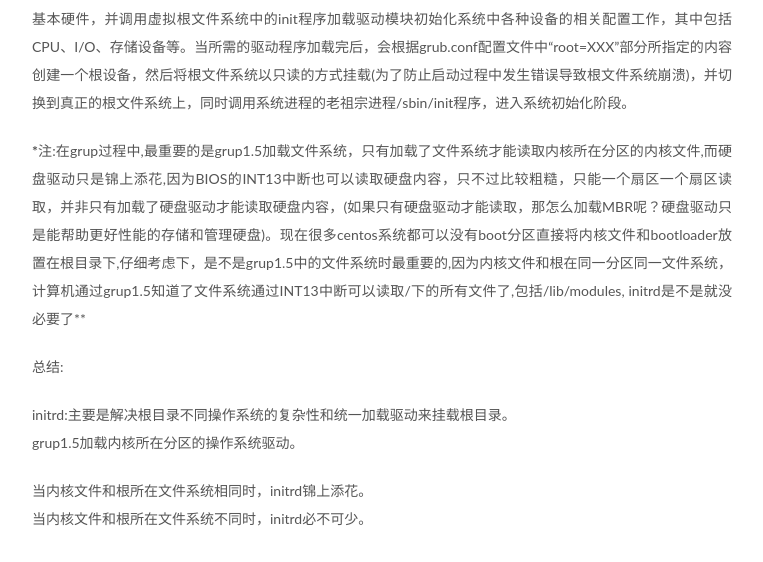
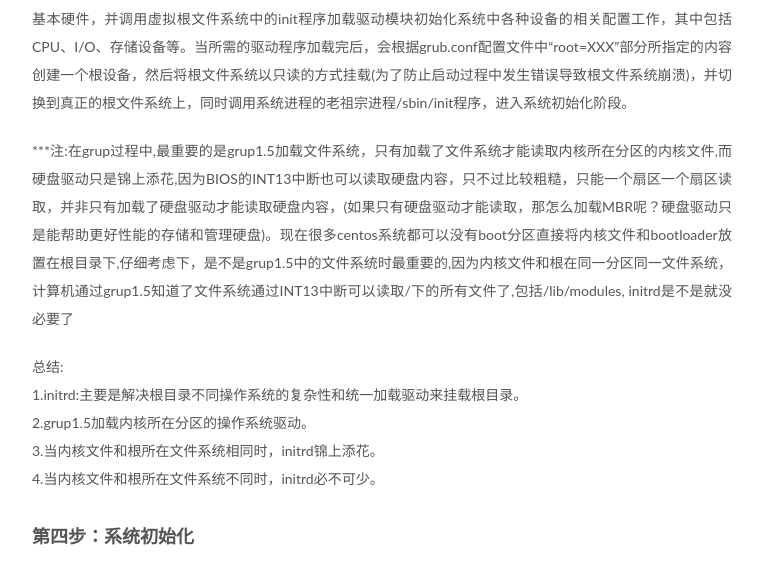
Before and after one commit to glacier-hug/glacierBlog.github.io, a plain HTML site: page 2018/10/03/3-CentOS6启动流程/index.html in a window 1280 px wide. Shown: the part 3940-4502 px from the top of the page, without its empty margins (98-861 px from the left). Drawn offline with Linux system fonts and the light colour scheme.

Commit message:
Site updated: 2018-10-25 13:38:06

```diff
--- a/2018/10/03/3-CentOS6启动流程/index.html
+++ b/2018/10/03/3-CentOS6启动流程/index.html
@@ -94,7 +94,7 @@
 <meta property="og:image" content="https://glacier-hug.github.io/glacierBlog.github.io/2018/10/03/3-CentOS6启动流程/linux_3_5.jpg">
 <meta property="og:image" content="https://glacier-hug.github.io/glacierBlog.github.io/2018/10/03/3-CentOS6启动流程/linux_3_6.jpg">
 <meta property="og:image" content="https://glacier-hug.github.io/glacierBlog.github.io/2018/10/03/3-CentOS6启动流程/linux_3_7.jpg">
-<meta property="og:updated_time" content="2018-10-25T05:26:58.583Z">
+<meta property="og:updated_time" content="2018-10-25T05:38:00.270Z">
 <meta name="twitter:card" content="summary">
 <meta name="twitter:title" content="3.CentOS6启动流程">
 <meta name="twitter:description" content="Linux启动流程">
@@ -421,10 +421,8 @@
 <p>在实际过程是通过第二种方法。</p>
 <p>linux文件系统驱动程序都作为模块都放置在/lib/module文件夹中。根文件系统可以多种多样，例如ext3、fat32、ntfs等等。/lib/moudle文件夹下的内容也不是连续存放在硬盘中的，而是根据各自文件系统的存储方式，分散存储在各个存储单元中，因此当操作系统内核没有对应文件系统的驱动时，根本没法读取真正/lib/module中的驱动，因此也没办法读取真正的根文件系统。<br>因此这时就需要一个中介系统，那就是虚拟根文件系统,保持了微内核的精简也达到了启动的目的。</p>
 <p>initrd(initial RAM Disk)(initramfs Initial RAM FileSystem)程序建立RAMDisk内存虚拟根文件系统后，内核开始驱动基本硬件，并调用虚拟根文件系统中的init程序加载驱动模块初始化系统中各种设备的相关配置工作，其中包括CPU、I/O、存储设备等。当所需的驱动程序加载完后，会根据grub.conf配置文件中“root=XXX”部分所指定的内容创建一个根设备，然后将根文件系统以只读的方式挂载(为了防止启动过程中发生错误导致根文件系统崩溃)，并切换到真正的根文件系统上，同时调用系统进程的老祖宗进程/sbin/init程序，进入系统初始化阶段。</p>
-<p><strong>*</strong>注:在grup过程中,最重要的是grup1.5加载文件系统，只有加载了文件系统才能读取内核所在分区的内核文件,而硬盘驱动只是锦上添花,因为BIOS的INT13中断也可以读取硬盘内容，只不过比较粗糙，只能一个扇区一个扇区读取，并非只有加载了硬盘驱动才能读取硬盘内容，(如果只有硬盘驱动才能读取，那怎么加载MBR呢？硬盘驱动只是能帮助更好性能的存储和管理硬盘)。现在很多centos系统都可以没有boot分区直接将内核文件和bootloader放置在根目录下,仔细考虑下，是不是grup1.5中的文件系统时最重要的,因为内核文件和根在同一分区同一文件系统，计算机通过grup1.5知道了文件系统通过INT13中断可以读取/下的所有文件了,包括/lib/modules, initrd是不是就没必要了**</p>
-<p>总结:</p>
-<p>initrd:主要是解决根目录不同操作系统的复杂性和统一加载驱动来挂载根目录。<br>grup1.5加载内核所在分区的操作系统驱动。</p>
-<p>当内核文件和根所在文件系统相同时，initrd锦上添花。<br>当内核文件和根所在文件系统不同时，initrd必不可少。</p>
+<p>***注:在grup过程中,最重要的是grup1.5加载文件系统，只有加载了文件系统才能读取内核所在分区的内核文件,而硬盘驱动只是锦上添花,因为BIOS的INT13中断也可以读取硬盘内容，只不过比较粗糙，只能一个扇区一个扇区读取，并非只有加载了硬盘驱动才能读取硬盘内容，(如果只有硬盘驱动才能读取，那怎么加载MBR呢？硬盘驱动只是能帮助更好性能的存储和管理硬盘)。现在很多centos系统都可以没有boot分区直接将内核文件和bootloader放置在根目录下,仔细考虑下，是不是grup1.5中的文件系统时最重要的,因为内核文件和根在同一分区同一文件系统，计算机通过grup1.5知道了文件系统通过INT13中断可以读取/下的所有文件了,包括/lib/modules, initrd是不是就没必要了</p>
+<p>总结:<br>1.initrd:主要是解决根目录不同操作系统的复杂性和统一加载驱动来挂载根目录。<br>2.grup1.5加载内核所在分区的操作系统驱动。<br>3.当内核文件和根所在文件系统相同时，initrd锦上添花。<br>4.当内核文件和根所在文件系统不同时，initrd必不可少。</p>
 <h3 id="第四步：系统初始化"><a href="#第四步：系统初始化" class="headerlink" title="第四步：系统初始化"></a>第四步：系统初始化</h3><p><img src="/glacierBlog.github.io/2018/10/03/3-CentOS6启动流程/linux_3_5.jpg" alt="procedure1"></p>
 <p>这一步是通过/sbin/init,init程序准备软件运行坏境，启动系统服务。<br><img src="/glacierBlog.github.io/2018/10/03/3-CentOS6启动流程/linux_3_6.jpg" alt="procedure1"><br>在内核初始化的最后，内核将启动pid为1的init进程，即 UpStart进程。<br>UpStart解决了之前sysvinit的缺点。采用事件驱动模型，UpStart可以：更快地启动系统、当新硬件被发现时动态启动服务、硬件被拔除时动态停止服务。<br>Upstart 进程在执行了一些自身的初始化工作后，立即发出”startup”事件。上图中用红色方框加红色箭头表示事件，可以在左上方看到”startup”事件。<br>所有依赖于”startup”事件的工作被触发，其中最重要的是 mountall。mountall 任务负责挂载系统中需要使用的文件系统，完成相应工作后，mountall任务会发出以下事件：local-filesystem，virtual-filesystem，all-swaps，<br>其中 virtual-filesystem事件触发udev任务开始工作。任务 udev触 upstart-udev-bridge的工作。Upstart-udev-bridge会发出net-device-up IFACE=lo事件，表示本地回环 IP 网络已经准备就绪。同时，任务mountall继续执行，最终会发出 filesystem 事件。<br>此时，任务 rc-sysinit会被触发，因为 rc-sysinit的start on条件如下：<br><code>start on filesystem and net-device-up IFACE=lo</code><br>任务 rc-sysinit 调用 telinit。Telinit 任务会发出 runlevel事件，触发执行/etc/init/rc.conf。<br>rc.conf 执行/etc/rc$.d/目录下的所有脚本</p>
 <p>rc全称为running command</p>
```
Also changed, not shown: search.xml (+1 -1 lines).
